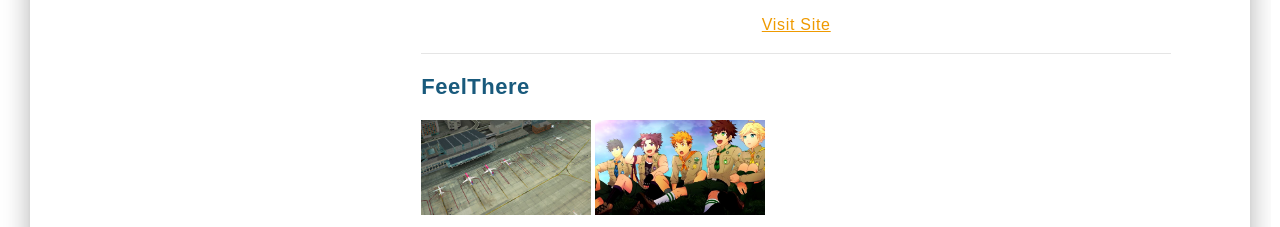
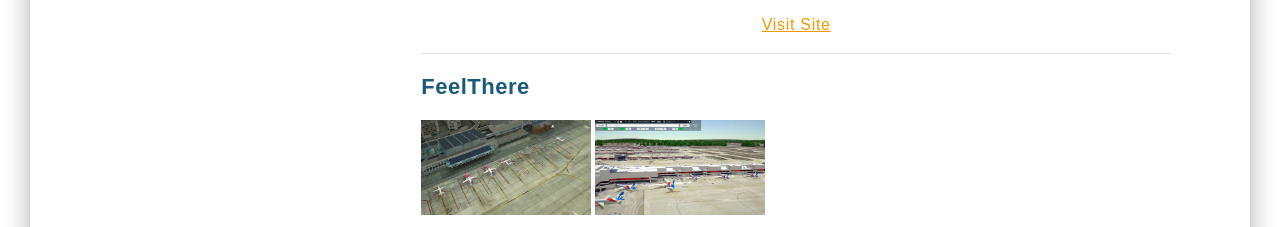
Before and after one commit to jeffberlin/BMT-Catalog, a plain HTML site: page index.html in a window 1280 px wide. Shown: the part 1477-1704 px from the top of the page. Drawn offline with nearby package versions, Linux system fonts and the light colour scheme; some packages are replaced by stand-ins of ours; a script that the page names is missing.

Commit message:
Inserting/removing images

```diff
--- a/index.html
+++ b/index.html
@@ -191,8 +191,8 @@
                   <a data-width="100" href="images/feelthere-screenshot1-hq.png" data-toggle="lightbox" data-remote="images/feelthere-screenshot1-hq.png">
                     <img src="images/feelthere-screenshot1.jpg" width="170" height="95" alt="Camp Buddy screenshot">
                   </a>
-                  <a data-width="100" href="images/camp2_800.jpg" data-toggle="lightbox" data-remote="images/camp2.jpg">
-                    <img src="images/camp2.jpg" height="95" width="170" alt="Camp Buddy screenshot">
+                  <a data-width="100" href="images/feelthere-screenshot2-hq.png" data-toggle="lightbox" data-remote="images/feelthere-screenshot2-hq.png">
+                    <img src="images/feelthere-screenshot2.jpg" height="95" width="170" alt="Camp Buddy screenshot">
                   </a>
                 </div>
                 <p>
```
Also changed, not shown: images/Camp2_800.jpg (deleted), images/Camp_Buddy_Game.jpg (deleted), images/Camp_Buddy_Game_800.jpg (deleted), images/camp2.jpg (deleted).
